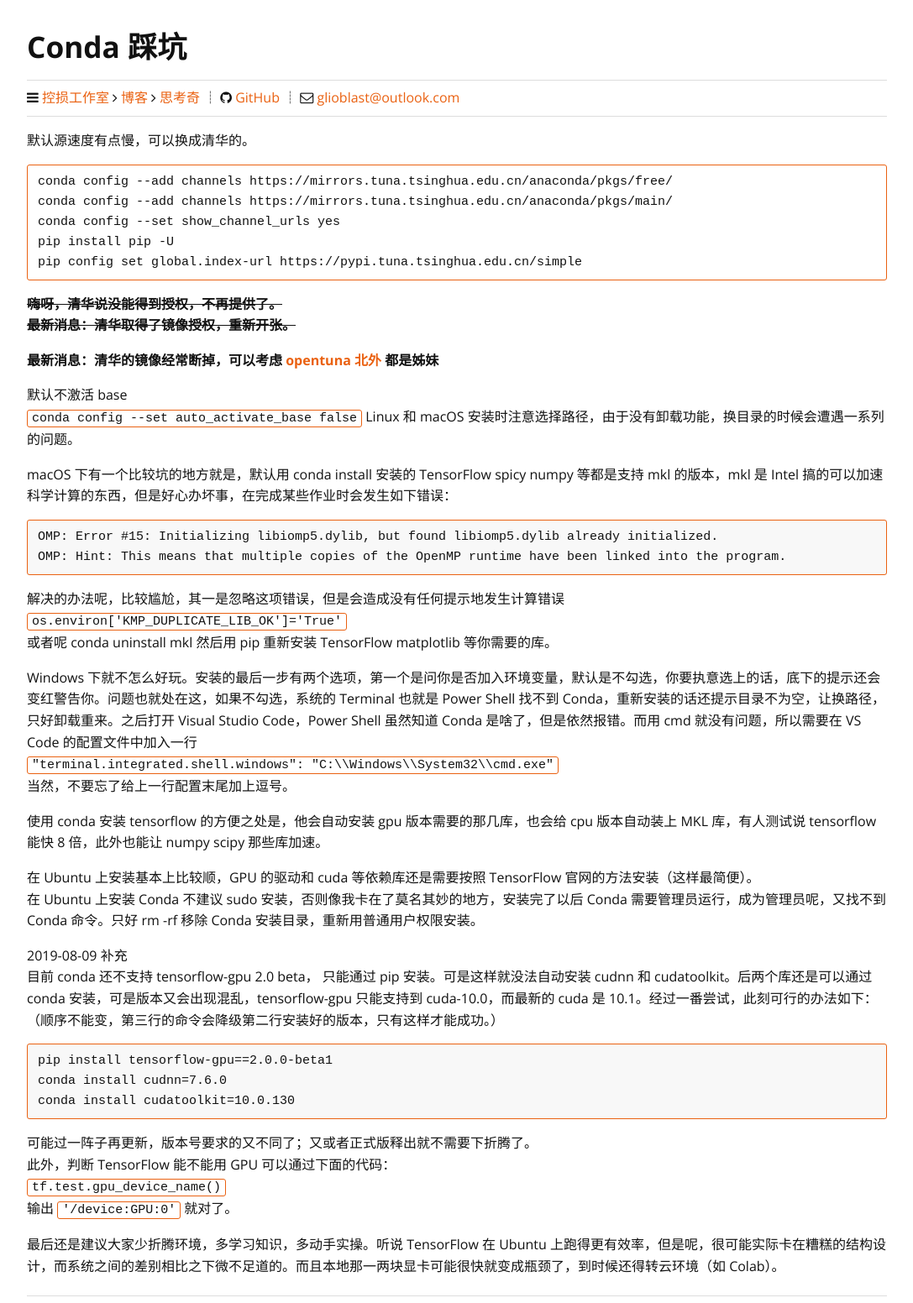
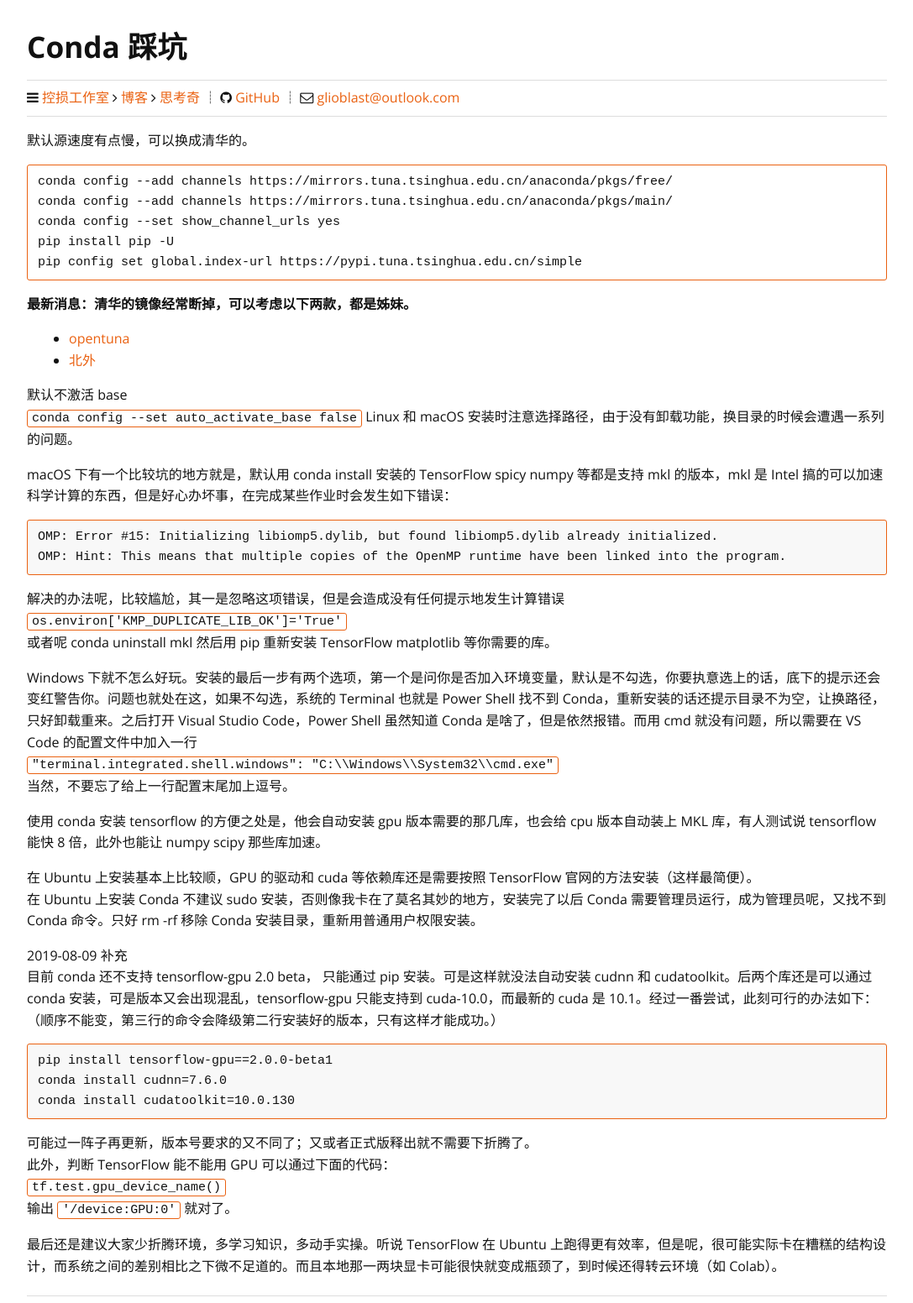
Before and after one commit to DamageControlStudio/HomePage, a Jekyll site: the page built from _posts/2019-03-23-conda-cai-keng.md, in a window 1280 px wide. Shown: the whole page at 84% size, without its empty margins (96-1183 px from the left). Built offline with Jekyll 4.4.1, drawn with Linux system fonts in a browser that asks for light colours.

Commit message:
Update 2019-03-23-conda-cai-keng.md

````diff
--- a/_posts/2019-03-23-conda-cai-keng.md
+++ b/_posts/2019-03-23-conda-cai-keng.md
@@ -15,12 +15,10 @@
 pip config set global.index-url https://pypi.tuna.tsinghua.edu.cn/simple
 ```
 
-<del>
-**嗨呀，清华说没能得到授权，不再提供了。**
-**最新消息：清华取得了镜像授权，重新开张。**
-</del>
+**最新消息：清华的镜像经常断掉，可以考虑以下两款，都是姊妹。**
 
-**最新消息：清华的镜像经常断掉，可以考虑 [opentuna](https://opentuna.cn/) [北外](https://mirrors.bfsu.edu.cn/) 都是姊妹**
+- [opentuna](https://opentuna.cn/)
+- [北外](https://mirrors.bfsu.edu.cn/)
 
 默认不激活 base
 `conda config --set auto_activate_base false`
````
